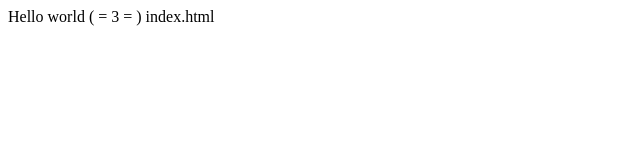
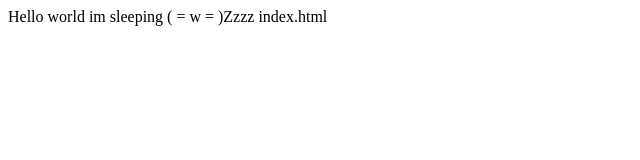
Before and after one commit to L4azy/L4azy.github.io, a plain HTML site: page index.html in a window 1280 px wide. Shown: the whole page, without its empty margins (0-640 px from the left). Drawn offline with Linux system fonts and the light colour scheme.

Commit message:
Update index.html

```diff
--- a/index.html
+++ b/index.html
@@ -1,2 +1,2 @@
-<html><body>Hello world ( = 3 = )</body></html>
+<html><body>Hello world im sleeping ( = w = )Zzzz </body></html>
 index.html
```
